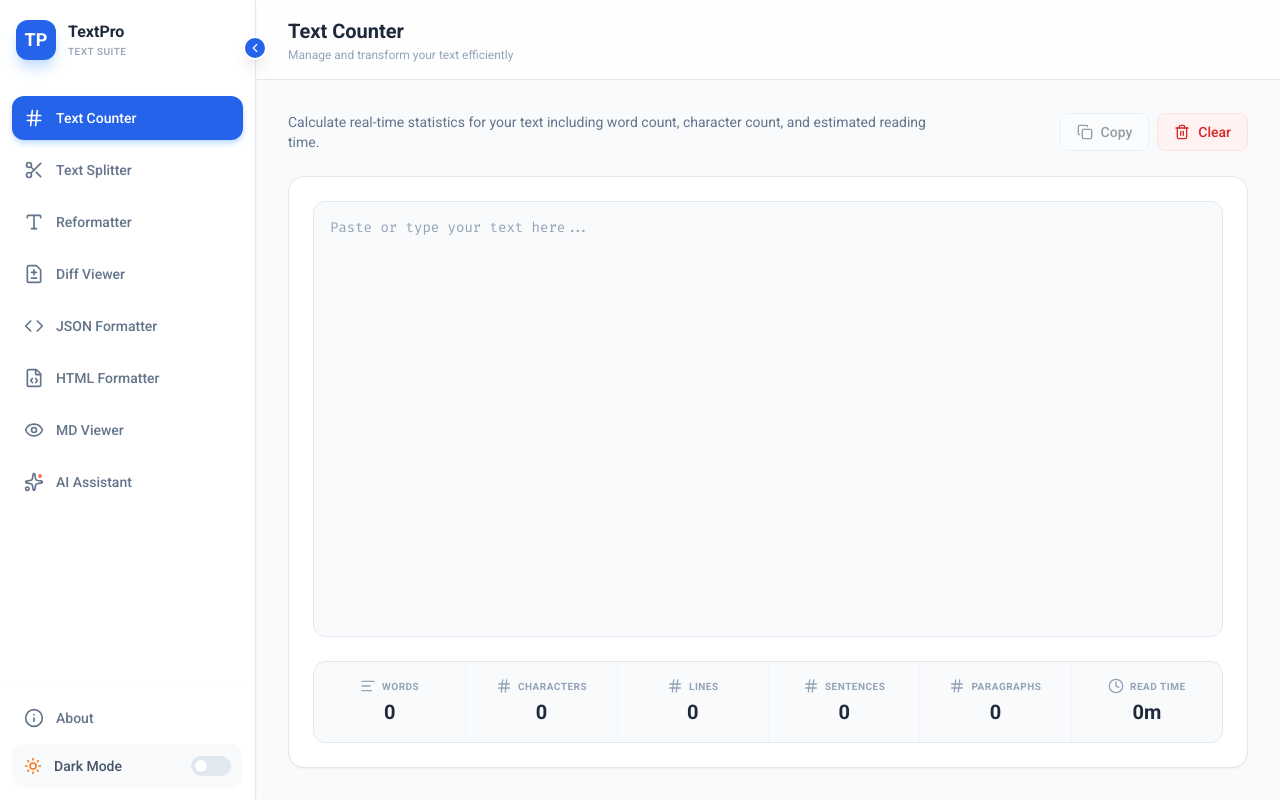
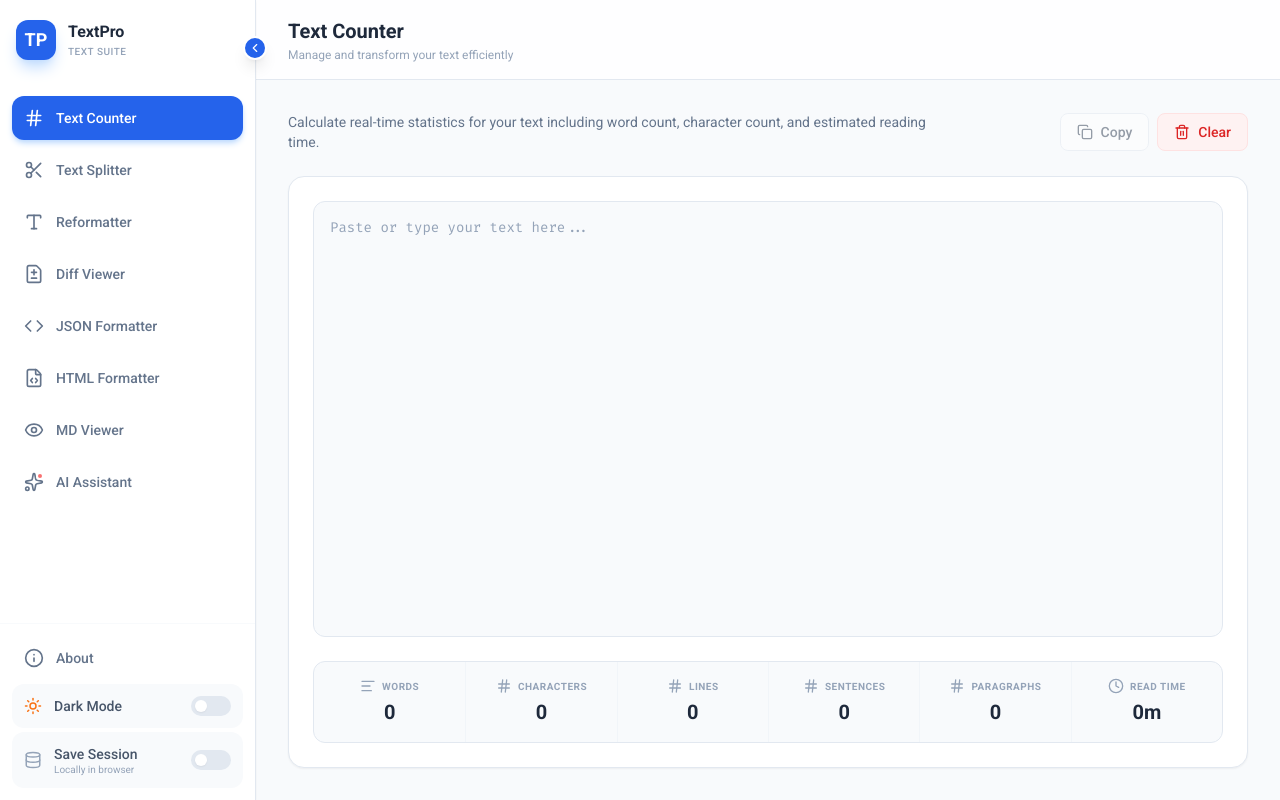
Before and after one commit to auliaadil/text-pro, a React (Vite) app: page / in a window 1280 px wide. Built offline with nearby package versions, Linux system fonts and the light colour scheme.

Commit message:
feat: Add global session save toggle, update `usePersistedState` to conditionally persist content, and refine component layouts for better scrolling.

```diff
--- a/src/App.tsx
+++ b/src/App.tsx
@@ -16,7 +16,8 @@ import {
   ChevronRight,
   Moon,
   Sun,
-  Info
+  Info,
+  Database
 } from 'lucide-react';
 import { ToolType } from './types';
 import TextCounter from './components/TextCounter';
@@ -34,6 +35,7 @@ const App: React.FC = () => {
   const [isCollapsed, setIsCollapsed] = usePersistedState('tp:sidebarCollapsed', false);
   const [isMobileOpen, setIsMobileOpen] = useState(false);
   const [isDarkMode, setIsDarkMode] = usePersistedState('tp:darkMode', false);
+  const [sessionSave, setSessionSave] = usePersistedState('tp:global:sessionSave', false);
 
   const [isScrollingAllowed, setIsScrollingAllowed] = useState(!isCollapsed);
 
@@ -218,6 +220,41 @@ const App: React.FC = () => {
               </div>
             )}
           </div>
+          <div
+            className={`
+               flex items-center gap-3 px-3 py-3 rounded-xl bg-slate-50 dark:bg-slate-950 transition-colors
+               ${isCollapsed ? 'justify-center bg-transparent' : 'justify-between'}
+             `}
+            onClick={() => {
+              const newValue = !sessionSave;
+              setSessionSave(newValue);
+              if (!newValue) {
+                // If turning off, dispatch the custom event so usePersistedState hooks can clear storage
+                // We use a small timeout to allow React state to render the new toggle value first
+                setTimeout(() => window.dispatchEvent(new Event('tp-session-save-changed')), 0);
+              }
+            }}
+            role="button"
+            title="Local session storage"
+          >
+            <div className={`flex items-center gap-3 ${isCollapsed ? 'hidden' : 'flex'}`}>
+              <Database size={18} className={sessionSave ? "text-emerald-500" : "text-slate-400"} />
+              <div className="flex flex-col">
+                <span className="text-sm font-medium text-slate-600 dark:text-slate-300">Save Session</span>
+                <span className="text-[10px] text-slate-400 leading-tight">Locally in browser</span>
+              </div>
+            </div>
+
+            {isCollapsed ? (
+              <button className="text-slate-400 hover:text-slate-600 dark:hover:text-slate-200">
+                <Database size={20} className={sessionSave ? "text-emerald-500" : "text-slate-400"} />
+              </button>
+            ) : (
+              <div className={`w-10 h-5 rounded-full relative cursor-pointer transition-colors ${sessionSave ? 'bg-emerald-500' : 'bg-slate-200 dark:bg-slate-700'}`}>
+                <div className={`absolute top-1 w-3 h-3 bg-white rounded-full shadow-sm transition-all duration-300 ${sessionSave ? 'left-6' : 'left-1'}`}></div>
+              </div>
+            )}
+          </div>
         </div>
       </aside>
 
--- a/src/components/AboutPage.tsx
+++ b/src/components/AboutPage.tsx
@@ -71,7 +71,7 @@ const highlights = [
 const AboutPage: React.FC = () => {
     return (
         <ToolLayout description="Everything you need to know about TextPro Studio.">
-            <div className="p-6 lg:p-8 space-y-10">
+            <div className="p-6 lg:p-8 space-y-10 overflow-y-auto h-full">
                 {/* Hero */}
                 <div className="text-center space-y-4 py-6">
                     <div className="inline-flex items-center justify-center w-16 h-16 bg-blue-600 rounded-2xl text-white shadow-lg shadow-blue-200 dark:shadow-blue-900/40 mx-auto">
--- a/src/components/HtmlFormatter.tsx
+++ b/src/components/HtmlFormatter.tsx
@@ -6,7 +6,7 @@ import { Copy, Minimize2, AlignLeft, Trash2 } from 'lucide-react';
 import Toast from './Toast';
 
 const HtmlFormatter: React.FC = () => {
-  const [input, setInput] = usePersistedState('tp:html:content', '');
+  const [input, setInput] = usePersistedState('tp:html:content', '', true);
   const [toast, setToast] = useState<{ msg: string, show: boolean }>({ msg: '', show: false });
 
   const showToast = (msg: string) => {
--- a/src/components/JsonFormatter.tsx
+++ b/src/components/JsonFormatter.tsx
@@ -6,7 +6,7 @@ import { Copy, Info, AlignLeft, Minimize2, Trash2 } from 'lucide-react';
 import Toast from './Toast';
 
 const JsonFormatter: React.FC = () => {
-  const [json, setJson] = usePersistedState('tp:json:content', '');
+  const [json, setJson] = usePersistedState('tp:json:content', '', true);
   const [error, setError] = useState<string | null>(null);
   const [showToast, setShowToast] = useState(false);
 
--- a/src/components/MarkdownViewer.tsx
+++ b/src/components/MarkdownViewer.tsx
@@ -5,7 +5,7 @@ import { usePersistedState } from '../hooks/usePersistedState';
 import ToolLayout from './ToolLayout';
 
 const MarkdownViewer: React.FC = () => {
-  const [md, setMd] = usePersistedState('tp:markdown:content', '# Hello World\n\nStart typing **markdown** here to see it rendered live.\n\n### Features\n- Live Preview\n- Side by side editing\n- Clean rendering');
+  const [md, setMd] = usePersistedState('tp:markdown:content', '# Hello World\n\nStart typing **markdown** here to see it rendered live.\n\n### Features\n- Live Preview\n- Side by side editing\n- Clean rendering', true);
   const [viewMode, setViewMode] = usePersistedState<'both' | 'edit' | 'preview'>('tp:markdown:viewMode', 'both');
 
   const renderMarkdown = (text: string) => {
@@ -63,7 +63,7 @@ const MarkdownViewer: React.FC = () => {
         </>
       }
     >
-      <div className={`flex h-[40rem] ${viewMode === 'both' ? 'divide-x divide-slate-100 dark:divide-slate-800' : ''}`}>
+      <div className={`flex flex-1 min-h-0 overflow-hidden ${viewMode === 'both' ? 'divide-x divide-slate-100 dark:divide-slate-800' : ''}`}>
         {(viewMode === 'edit' || viewMode === 'both') && (
           <div className="flex-1 p-6">
             <textarea
--- a/src/components/TextCounter.tsx
+++ b/src/components/TextCounter.tsx
@@ -6,7 +6,7 @@ import { Copy, Trash2, Clock, AlignLeft, Hash } from 'lucide-react';
 import Toast from './Toast';
 
 const TextCounter: React.FC = () => {
-  const [text, setText] = usePersistedState('tp:counter:text', '');
+  const [text, setText] = usePersistedState('tp:counter:text', '', true);
   const [showToast, setShowToast] = useState(false);
 
   const stats = useMemo(() => {
@@ -48,7 +48,7 @@ const TextCounter: React.FC = () => {
           </>
         }
       >
-        <div className="flex flex-col h-full min-h-[35rem] p-6 gap-6">
+        <div className="flex flex-col flex-1 p-6 gap-6 overflow-y-auto min-h-0">
           <textarea
             value={text}
             onChange={(e) => setText(e.target.value)}
--- a/src/components/TextReformatter.tsx
+++ b/src/components/TextReformatter.tsx
@@ -6,8 +6,8 @@ import { Copy, Wand2, ArrowRightLeft, ArrowDown, Trash2 } from 'lucide-react';
 import Toast from './Toast';
 
 const TextReformatter: React.FC = () => {
-  const [input, setInput] = usePersistedState('tp:reformatter:input', '');
-  const [output, setOutput] = usePersistedState('tp:reformatter:output', '');
+  const [input, setInput] = usePersistedState('tp:reformatter:input', '', true);
+  const [output, setOutput] = usePersistedState('tp:reformatter:output', '', true);
   const [showToast, setShowToast] = useState(false);
 
   const formatters = [
@@ -55,7 +55,7 @@ const TextReformatter: React.FC = () => {
           </>
         }
       >
-        <div className="flex flex-col lg:flex-row h-full min-h-[40rem] divide-y lg:divide-y-0 lg:divide-x divide-slate-100 dark:divide-slate-800">
+        <div className="flex flex-col lg:flex-row flex-1 min-h-0 overflow-y-auto divide-y lg:divide-y-0 lg:divide-x divide-slate-100 dark:divide-slate-800">
           <div className="flex-1 flex flex-col gap-4 p-6">
             <div className="flex-1 flex flex-col gap-2">
               <label className="text-xs font-bold text-slate-400 uppercase tracking-widest px-1">Original Text</label>
--- a/src/components/TextSplitter.tsx
+++ b/src/components/TextSplitter.tsx
@@ -67,8 +67,8 @@ const TextSplitter: React.FC = () => {
           </>
         }
       >
-        <div className="grid grid-cols-1 md:grid-cols-2 divide-y md:divide-y-0 md:divide-x divide-slate-100 dark:divide-slate-800">
-          <div className="p-6 space-y-4">
+        <div className="grid grid-cols-1 md:grid-cols-2 divide-y md:divide-y-0 md:divide-x divide-slate-100 dark:divide-slate-800 flex-1 min-h-0">
+          <div className="p-6 space-y-4 overflow-y-auto h-full">
             <label className="block text-xs font-bold text-slate-400 uppercase tracking-widest">Input Text</label>
             <textarea
               value={text}
--- a/src/hooks/usePersistedState.ts
+++ b/src/hooks/usePersistedState.ts
@@ -2,11 +2,16 @@ import { useState, useEffect, Dispatch, SetStateAction } from 'react';
 
 /**
  * A drop-in replacement for useState that persists the value to localStorage.
- * Falls back to standard in-memory state if localStorage is unavailable.
+ * Falls back to standard in-memory state if localStorage is unavailable or if Session Save is disabled for 'content' fields.
  */
-export function usePersistedState<T>(key: string, defaultValue: T): [T, Dispatch<SetStateAction<T>>] {
+export function usePersistedState<T>(key: string, defaultValue: T, isContent: boolean = false): [T, Dispatch<SetStateAction<T>>] {
     const [state, setState] = useState<T>(() => {
         try {
+            const isSaveEnabled = localStorage.getItem('tp:global:sessionSave') === 'true';
+            if (isContent && !isSaveEnabled) {
+                return defaultValue;
+            }
+
             const stored = localStorage.getItem(key);
             if (stored !== null) {
                 return JSON.parse(stored);
@@ -19,11 +24,34 @@ export function usePersistedState<T>(key: string, defaultValue: T): [T, Dispatch
 
     useEffect(() => {
         try {
-            localStorage.setItem(key, JSON.stringify(state));
+            const isSaveEnabled = localStorage.getItem('tp:global:sessionSave') === 'true';
+            if (isContent && !isSaveEnabled) {
+                // If saving is disabled and this is content, remove it from storage but keep it in React state
+                localStorage.removeItem(key);
+            } else {
+                localStorage.setItem(key, JSON.stringify(state));
+            }
         } catch {
             // ignore quota errors
         }
-    }, [key, state]);
+    }, [key, state, isContent]);
+
+    // Listen for custom trigger to clear states if saving gets globally turned off
+    useEffect(() => {
+        if (!isContent) return;
+
+        const handleClearContent = () => {
+            const isSaveEnabled = localStorage.getItem('tp:global:sessionSave') === 'true';
+            if (!isSaveEnabled) {
+                localStorage.removeItem(key);
+                // We do NOT reset the react state, so the user's active session isn't wiped out mid-typing.
+                // It just stops syncing to storage.
+            }
+        };
+
+        window.addEventListener('tp-session-save-changed', handleClearContent);
+        return () => window.removeEventListener('tp-session-save-changed', handleClearContent);
+    }, [key, isContent]);
 
     return [state, setState];
 }
```
Also changed, not shown: src/components/AiAssistant.tsx (+4 -4 lines), src/components/DiffViewer.tsx (+4 -4 lines).
